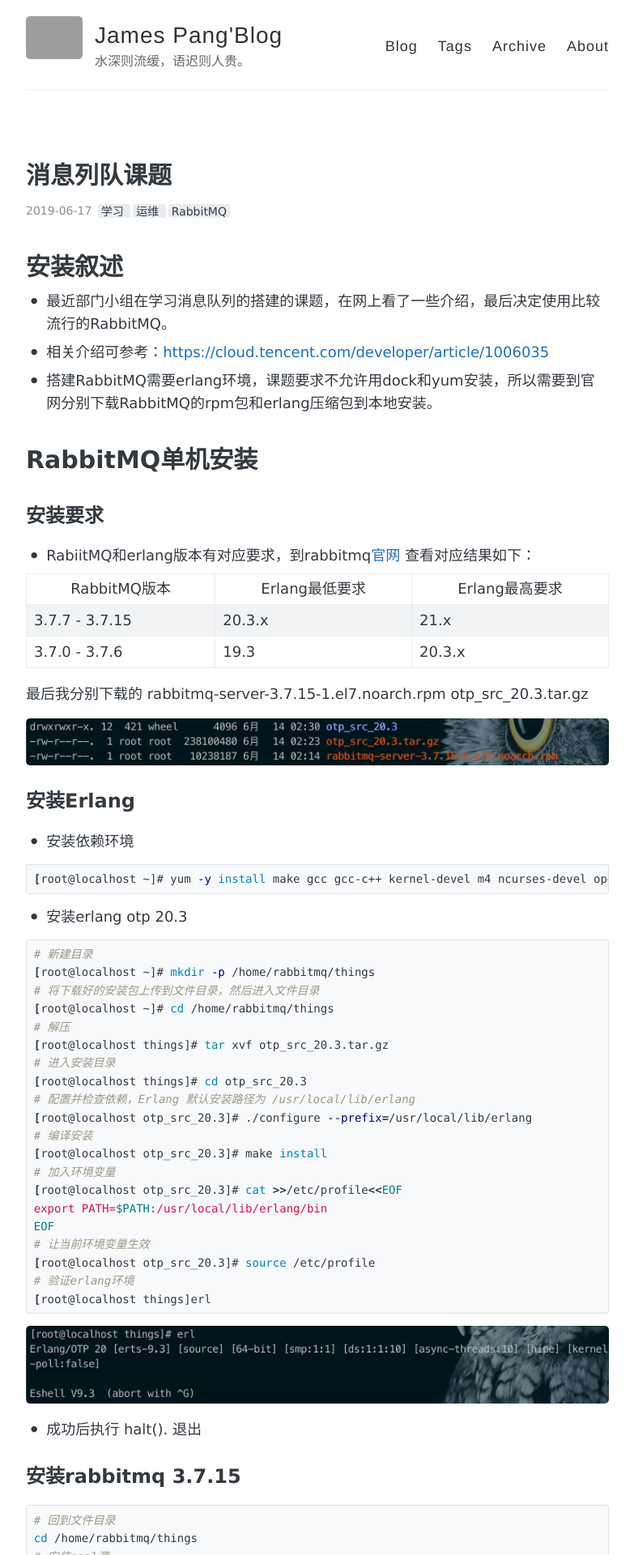
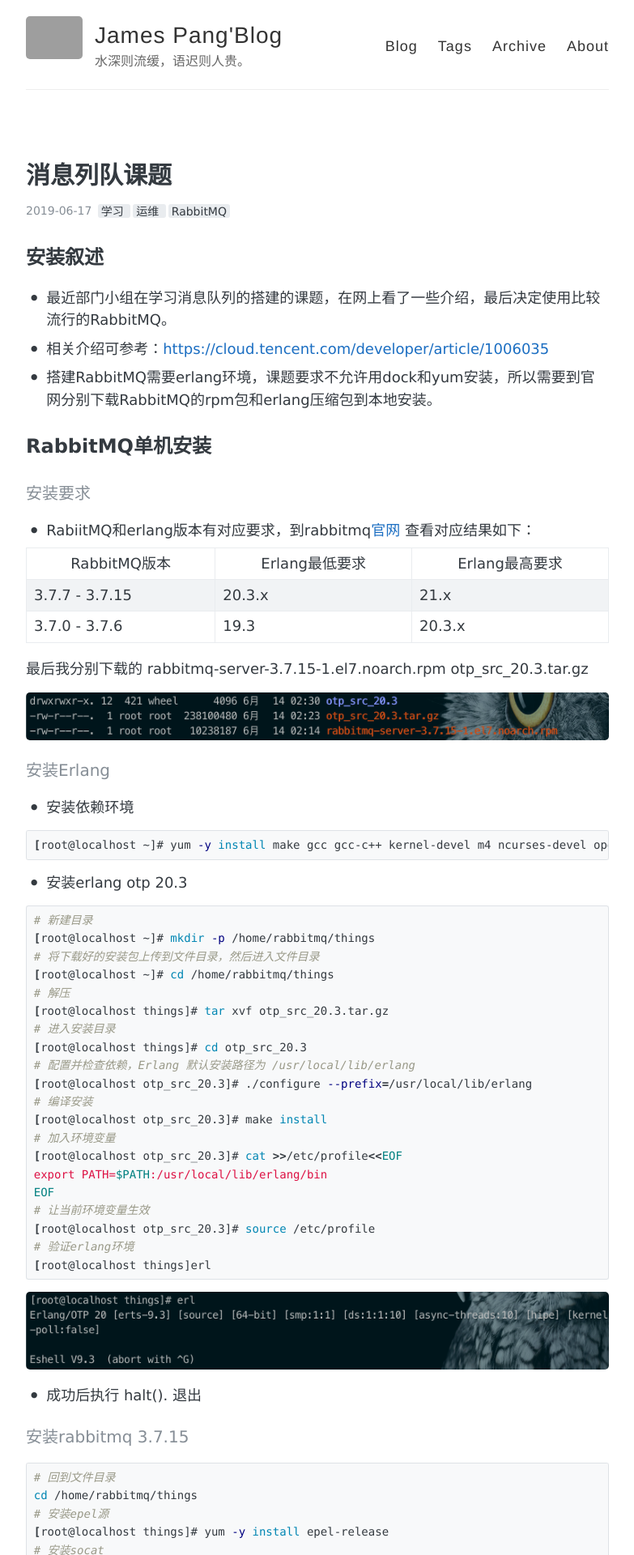
Before and after one commit to pzypxh/pzypxh.github.io, a Jekyll site: the page built from _posts/2019-06-17-消息队列课题.md, in a window 1280 px wide. Shown: the top 1920 px of the page at 81% size, without its empty margins (248-1031 px from the left). Built offline with Jekyll 4.4.1, drawn with Linux system fonts in a browser that asks for light colours; grey boxes are pictures that could not be loaded.

````diff
--- a/_posts/2019-06-17-消息队列课题.md
+++ b/_posts/2019-06-17-消息队列课题.md
@@ -5,7 +5,7 @@ tags: [学习,运维,RabbitMQ]
 comments: true
 ---
 
-# 安装叙述
+## 安装叙述
 
 - 最近部门小组在学习消息队列的搭建的课题，在网上看了一些介绍，最后决定使用比较流行的RabbitMQ。
 - 相关介绍可参考：[https://cloud.tencent.com/developer/article/1006035](https://cloud.tencent.com/developer/article/1006035)
@@ -15,11 +15,11 @@ comments: true
 
 
 
-# RabbitMQ单机安装
+## RabbitMQ单机安装
 
 
 
-## 安装要求
+#### 安装要求
 
 - RabiitMQ和erlang版本有对应要求，到rabbitmq[官网](https://www.rabbitmq.com/which-erlang.html ) 查看对应结果如下：
 
@@ -36,7 +36,7 @@ otp_src_20.3.tar.gz
 
 
 
-## 安装Erlang
+#### 安装Erlang
 
 - 安装依赖环境
 
@@ -75,7 +75,7 @@ EOF
 
 
 
-## 安装rabbitmq 3.7.15
+#### 安装rabbitmq 3.7.15
 
 ```bash
 # 回到文件目录
@@ -113,7 +113,7 @@ EOF
 
 
 
-## RabbitMQ常用命令
+### RabbitMQ常用命令
 
 - 启动监控管理器：rabbitmq-plugins enable rabbitmq_management
 - 关闭监控管理器：rabbitmq-plugins disable rabbitmq_management
@@ -135,7 +135,7 @@ EOF
 - monitoring  监控
 - administrator  超级管理员
 
-## 访问rabbitmq web管理界面
+### 访问rabbitmq web管理界面
 
 - rabbitmq默认的账（guest/guest）号只能在localhost:15672 本地地址才能正常访问
 - 可以通过修改rabbiqmq.config调整，本次实验没有配置，等需要定制复杂应用时，再使用配置文件通过新建账号，可以正常登陆管理页面
@@ -165,17 +165,17 @@ EOF
 
 
 
-# RabbitMQ集群安装
+## RabbitMQ集群安装
 
 
 
-## rabbitmq集群安装叙述
+### rabbitmq集群安装叙述
 
 - rabbitmq集群安装有两种模式，普通模式（默认）和镜像模式；rabbitmq节点有2种，磁盘模式和内存模式，一个集群内必须存在一个节点是磁盘模式，否则无法做持久化设置，在这里测试3个节点，设置2个内存节点和1个磁盘节点。
 
 
 
-## 安装普通集群准备工作
+### 安装普通集群准备工作
 
 - 准备3台已安装rabbitmq单机版的服务器
 - 分别设置3台服务器的ip：
@@ -242,7 +242,7 @@ PING rabbitmq-node1 (192.168.160.128) 56(84) bytes of data.
 
 
 
-## 同步.erlang.cookie内容
+### 同步.erlang.cookie内容
 
 - .erlang.cookie文件内容相当于rabbitmq集群通讯的秘钥，必须保持一致
 - 把rabbitmq-node1服务器的.erlang.cookie复制到另外2台
@@ -264,7 +264,7 @@ BFBLAAGYNTKFOHJOIAAT[root@rabbitmq-node3 ~]#
 
 
 
-## 配置rabbitmq普通集群
+### 配置rabbitmq普通集群
 
 - 进入rabbitmq-node1
 
@@ -313,7 +313,7 @@ rabbitmqctl join_cluster --ram rabbit@rabbitmq-node1
 
 
 
-## 新增rabbitmq web登录账户并验证
+### 新增rabbitmq web登录账户并验证
 
 ```bash
 # 新增账号密码
@@ -333,16 +333,16 @@ rabbitmqctl join_cluster --ram rabbit@rabbitmq-node1
 
 
 
-# 总结
+## 总结
 
-## 单机安装总结：
+### 单机安装总结：
 
 - erlang模块版本要和rabbitmq版本匹配
 - erlang模块依赖较多，出错要细心排查
 - rabbitmq如果使用IP访问默认账户是限制登录，需要新增账号
 - rabbitmq在web下使用IP地址不能访问，如果MQ服务启动正常的情况下，请检查防火墙是否信任MQ的端口或者直接禁止防火墙
 
-## 集群安装总结：
+### 集群安装总结：
 
 - 配置rabbitmq集群前，请确认rabbitmq单机版是否能正常启动和关闭
 - 修改服务器的主机名称hostname记得重启服务器
````
Also changed, not shown: _posts/2019-07-05-分布式一致性工具课题.md (+8 -8 lines).
